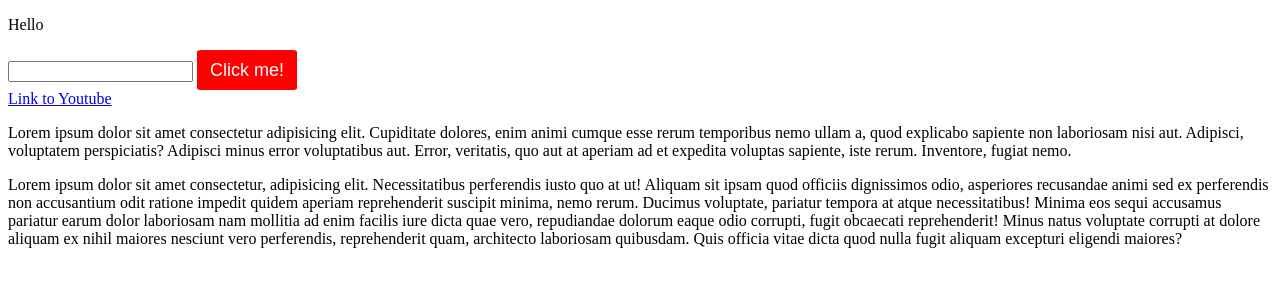
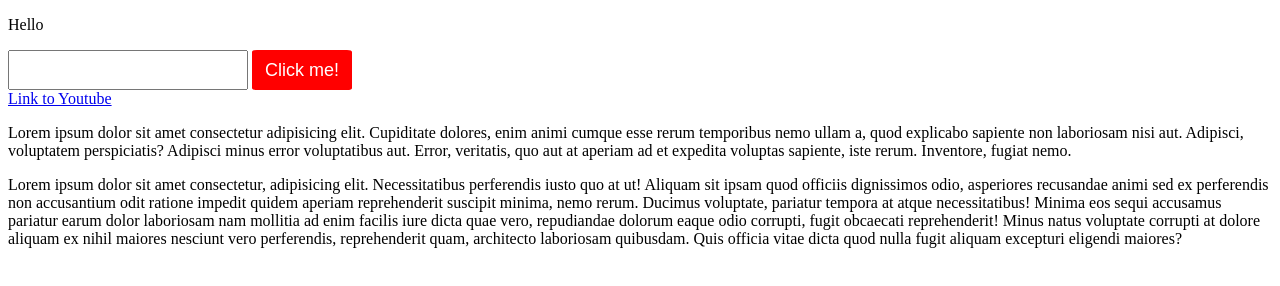
Before and after one commit to kipuridark/JavaScript, a plain HTML site: page index.html in a window 1280 px wide. Drawn offline with Linux system fonts and the light colour scheme.

Commit message:
change input bien

```diff
--- a/index.html
+++ b/index.html
@@ -49,6 +49,10 @@
             #btn_click:active{
                 background-color: rgb(119, 5, 5);
             }
+            #bien{
+                height: 34px;
+                font-size: large;
+            }
         </style>
     </head>
     <body>
```
